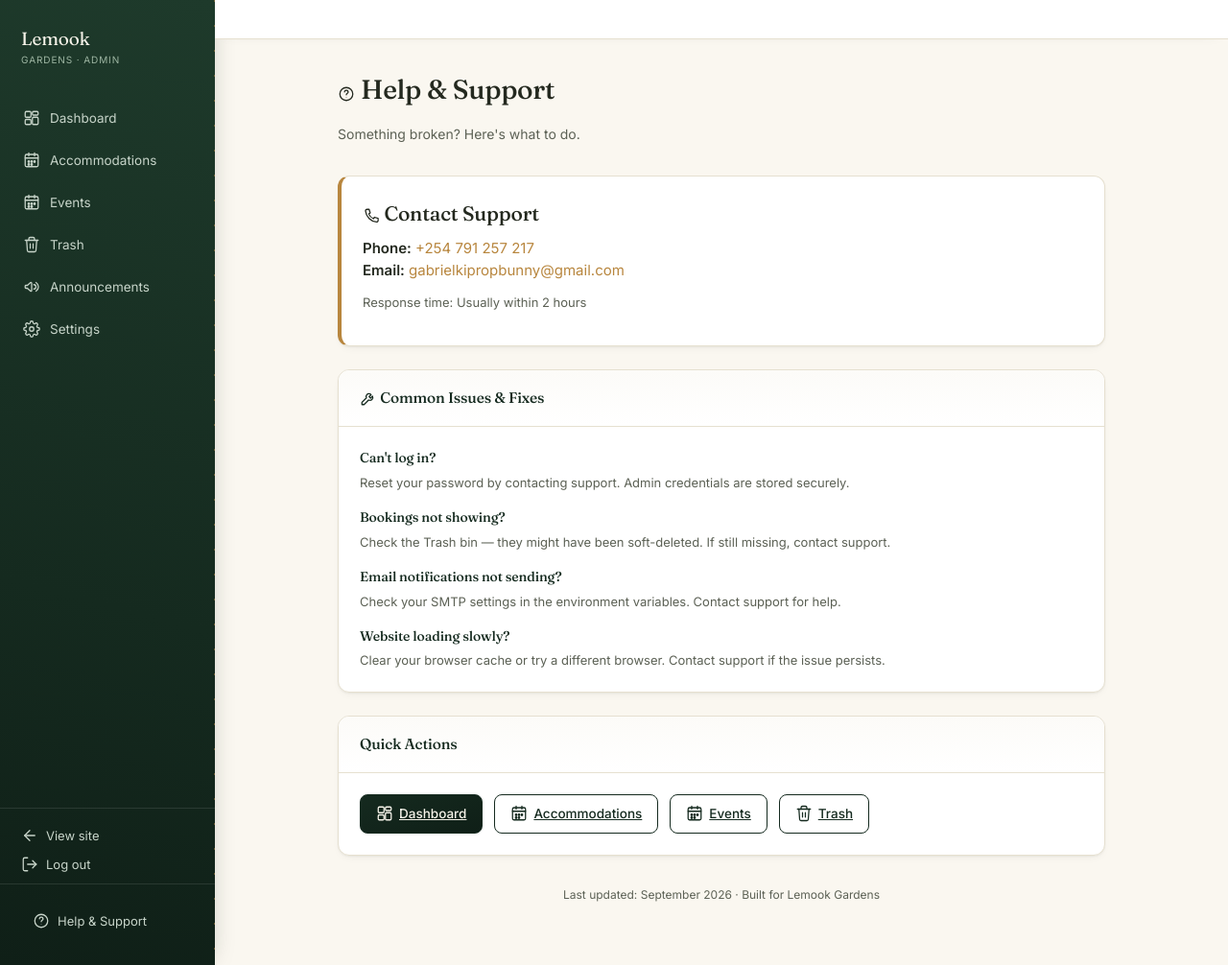
After one commit to bunnyripper/LemookGardens, a Flask app: page /admin/help in a window 1280 px wide. The commit adds this page. Shown: the whole page at 96% size. Run offline with Flask 3, Linux system fonts and the light colour scheme; a user stored in the database is signed in; parts of the project's set-up code (start-up, migrations or seed data) failed here and were passed over.

Commit message:
Updated admin dash, broken link fixed and missing photos added

```diff
--- a/app/admin/routes.py
+++ b/app/admin/routes.py
@@ -250,3 +250,7 @@ def toggle_announcement(id):
     status="activated" if announcement.is_active else "deactivated"
     flash(f"Annoncement {status}!","Success")
     return redirect(url_for("admin.announcements"))
+@bp.route('/help')
+@login_required
+def help():
+    return render_template('admin/help.html')
--- a/app/templates/admin/_icons.html
+++ b/app/templates/admin/_icons.html
@@ -34,5 +34,13 @@
     <svg class="{{ class_ }}" viewBox="0 0 24 24"><rect x="3" y="4" width="18" height="17" rx="2"/><path d="M3 9h18M8 2v4M16 2v4"/><circle cx="8" cy="14" r="1"/><circle cx="12" cy="14" r="1"/><circle cx="16" cy="14" r="1"/><circle cx="8" cy="18" r="1"/><circle cx="12" cy="18" r="1"/></svg>
   {% elif name == 'quick_actions' %}
     <svg class="{{ class_ }}" viewBox="0 0 24 24"><path d="M13 2L4 14h6l-1 8 9-12h-6l1-8z"/></svg>
+    {% elif name == 'trash' %}
+    <svg class="{{ class_ }}" viewBox="0 0 24 24"><path d="M3 6h18"/><path d="M8 6V4a2 2 0 012-2h4a2 2 0 012 2v2"/><path d="M19 6l-1 14a2 2 0 01-2 2H8a2 2 0 01-2-2L5 6"/><path d="M10 11v6M14 11v6"/></svg>
+  {% elif name == 'help' %}
+    <svg class="{{ class_ }}" viewBox="0 0 24 24"><circle cx="12" cy="12" r="9"/><path d="M9.5 9a2.5 2.5 0 015 .5c0 1.5-2.5 1.8-2.5 3.5"/><circle cx="12" cy="17" r="0.6" style="fill:currentColor;stroke:none"/></svg>
+  {% elif name == 'phone' %}
+    <svg class="{{ class_ }}" viewBox="0 0 24 24"><path d="M6 3h3l1.5 5-2 1.5a12 12 0 006.5 6.5l1.5-2 5 1.5v3a2 2 0 01-2.2 2A17 17 0 014 5.2 2 2 0 016 3z"/></svg>
+  {% elif name == 'fix' %}
+    <svg class="{{ class_ }}" viewBox="0 0 24 24"><path d="M14.7 6.3a4 4 0 00-5.4 5.4L3 18v3h3l6.3-6.3a4 4 0 005.4-5.4l-2.7 2.7-2-2 2.7-2.7z"/></svg>
   {% endif %}
 {% endmacro %}
--- a/app/templates/admin/base.html
+++ b/app/templates/admin/base.html
@@ -31,20 +31,27 @@
                {{ icon('events') }} Events
             </a>
             <a href="{{ url_for('admin.trash') }}" class="nav-item {{ 'active' if request.endpoint == 'admin.trash' }}">
-                🗑️ Trash
-            </a>
-            <a href="{{ url_for('admin.settings') }}" class="nav-item {{ 'active' if request.endpoint == 'admin.settings' }}">
-                {{ icon('settings') }} Settings
+                {{ icon('trash') }} Trash
             </a>
             <a href="{{ url_for('admin.announcements') }}" class="nav-item {{ 'active' if request.endpoint == 'admin.announcemets' }}">
                 {{ icon('announcement') }} Announcements
             </a>
+
+            <a href="{{ url_for('admin.settings') }}" class="nav-item {{ 'active' if request.endpoint == 'admin.settings' }}">
+                {{ icon('settings') }} Settings
+            </a>
+
 
         </div>
 
         <div class="sidebar-foot">
             <a href="{{ url_for('main.index') }}">{{ icon('back', 'icon') }} View site</a>
             <a href="{{ url_for('admin.logout') }}" style="margin-top:10px;">{{ icon('logout', 'icon') }} Log out</a>
+        </div>
+        <div class="sidebar-foot">
+         <a href="{{ url_for('admin.help') }}" class="nav-item">
+         {{ icon('help') }} Help & Support
+         </a>
         </div>
     </div>
 
--- /dev/null
+++ b/app/templates/admin/help.html
@@ -0,0 +1,65 @@
+{% extends "admin/base.html" %}
+
+{% block content %}
+<div style="max-width: 800px; margin: 0 auto;">
+    <h1>{{ icon('help') }} Help & Support</h1>
+    <p style="color: var(--ink-soft); margin-bottom: 32px;">Something broken? Here's what to do.</p>
+
+    <!-- Contact -->
+    <div class="panel" style="margin-bottom: 24px; border-left: 4px solid var(--gold);">
+        <div class="panel-body">
+            <h2 style="margin: 0 0 8px 0;">{{ icon('phone') }} Contact Support</h2>
+            <p style="margin: 0; font-size: 15px;">
+                <strong>Phone:</strong> <a href="tel:+254791257217" style="color: var(--gold); text-decoration: none;">+254 791 257 217</a><br>
+                <strong>Email:</strong> <a href="mailto:gabrielkipropbunny@gmail.com" style="color: var(--gold); text-decoration: none;">gabrielkipropbunny@gmail.com</a>
+            </p>
+            <p style="margin-top: 12px; font-size: 13px; color: var(--ink-soft);">
+                 Response time: Usually within 2 hours
+            </p>
+        </div>
+    </div>
+
+    <!-- Common Issues -->
+    <div class="panel" style="margin-bottom: 24px;">
+        <div class="panel-head">
+            <h2>{{ icon('fix') }} Common Issues & Fixes</h2>
+        </div>
+        <div class="panel-body">
+            <div style="margin-bottom: 16px;">
+                <h3 style="font-size: 14px; margin: 0 0 4px 0; color: var(--forest-dark);">Can't log in?</h3>
+                <p style="margin: 0; font-size: 13px; color: var(--ink-soft);">Reset your password by contacting support. Admin credentials are stored securely.</p>
+            </div>
+            <div style="margin-bottom: 16px;">
+                <h3 style="font-size: 14px; margin: 0 0 4px 0; color: var(--forest-dark);">Bookings not showing?</h3>
+                <p style="margin: 0; font-size: 13px; color: var(--ink-soft);">Check the Trash bin — they might have been soft-deleted. If still missing, contact support.</p>
+            </div>
+            <div style="margin-bottom: 16px;">
+                <h3 style="font-size: 14px; margin: 0 0 4px 0; color: var(--forest-dark);">Email notifications not sending?</h3>
+                <p style="margin: 0; font-size: 13px; color: var(--ink-soft);">Check your SMTP settings in the environment variables. Contact support for help.</p>
+            </div>
+            <div>
+                <h3 style="font-size: 14px; margin: 0 0 4px 0; color: var(--forest-dark);">Website loading slowly?</h3>
+                <p style="margin: 0; font-size: 13px; color: var(--ink-soft);">Clear your browser cache or try a different browser. Contact support if the issue persists.</p>
+            </div>
+        </div>
+    </div>
+
+    <!-- Quick Actions -->
+    <div class="panel">
+        <div class="panel-head">
+            <h2>{{ icon('bolt') }} Quick Actions</h2>
+        </div>
+        <div class="panel-body" style="display: flex; gap: 12px; flex-wrap: wrap;">
+            <a href="{{ url_for('admin.dashboard') }}" class="btn">{{ icon('dashboard') }} Dashboard</a>
+            <a href="{{ url_for('admin.accommodations') }}" class="btn btn-outline">{{ icon('events') }} Accommodations</a>
+            <a href="{{ url_for('admin.admin_events') }}" class="btn btn-outline">{{ icon('events') }} Events</a>
+            <a href="{{ url_for('admin.trash') }}" class="btn btn-outline">{{ icon('trash') }} Trash</a>
+        </div>
+    </div>
+
+    <!-- Footer note -->
+    <p style="text-align: center; margin-top: 32px; font-size: 12px; color: var(--ink-soft);">
+        Last updated: September 2026 · Built for Lemook Gardens
+    </p>
+</div>
+{% endblock %}
--- a/app/templates/main/activities.html
+++ b/app/templates/main/activities.html
@@ -1,7 +1,6 @@
 <head>
     <meta charset="UTF-8">
     <meta name="viewport" content="width=device-width, initial-scale=1.0">
-
     <title>Lemook Gardens</title>
 
    <link rel="stylesheet" href="{{ url_for('static', filename='css/activities.css') }}">
@@ -252,7 +251,7 @@
                 <!-- Final CTA copy -->
             </p>
 
-            <a href="/book" class="button button-primary">
+            <a href="/booking" class="button button-primary">
                 Plan Your Visit
             </a>
         </div>
--- a/app/templates/main/event.html
+++ b/app/templates/main/event.html
@@ -102,7 +102,7 @@
             <p class="room-card-desc">Step away from the usual setting and bring your group together for focused workshops, retreats, and refreshing days in nature.</p>
             <div class="room-card-footer">
 
-                <a href="{{ url_for('main.book_event') }}?event=workshops" class="room-card-link">Book &rarr;</a>
+                <a href="{{ url_for('main.book_event') }}?event=workshop" class="room-card-link">Book &rarr;</a>
             </div>
         </div>
     </div>
```
Also changed, not shown: app/templates/main/book_event.html (+3 -4 lines), app/static/images/event-celebration.jpg (added), app/static/images/event-corporate.jpg (added), instance/lemook.db.
